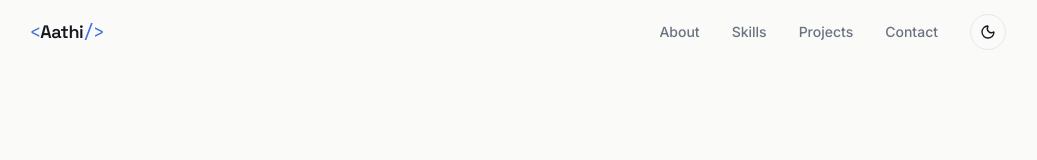
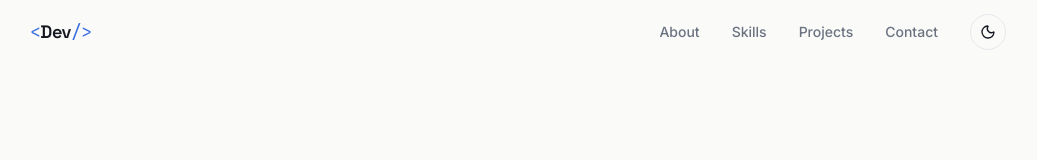
Before and after one commit to aathi1412/personal-portfolio, a React (Vite) app: page / in a window 1280 px wide. Shown: the top 160 px of the page, without its empty margins (122-1159 px from the left). Built offline with nearby package versions, Linux system fonts and the light colour scheme.

Commit message:
fix(navbar): Update Navbar Name
- Changed the name in the Navbar from Aathi to Dev

```diff
--- a/src/components/layout/Navbar.jsx
+++ b/src/components/layout/Navbar.jsx
@@ -62,7 +62,7 @@ export default function Navbar() {
           className="font-display text-lg font-semibold tracking-tight text-foreground-light dark:text-foreground-dark"
         >
           <span className="font-mono font-normal text-accent">&lt;</span>
-          Aathi
+          Dev
           <span className="font-mono font-normal text-accent">/&gt;</span>
         </a>
 
```
